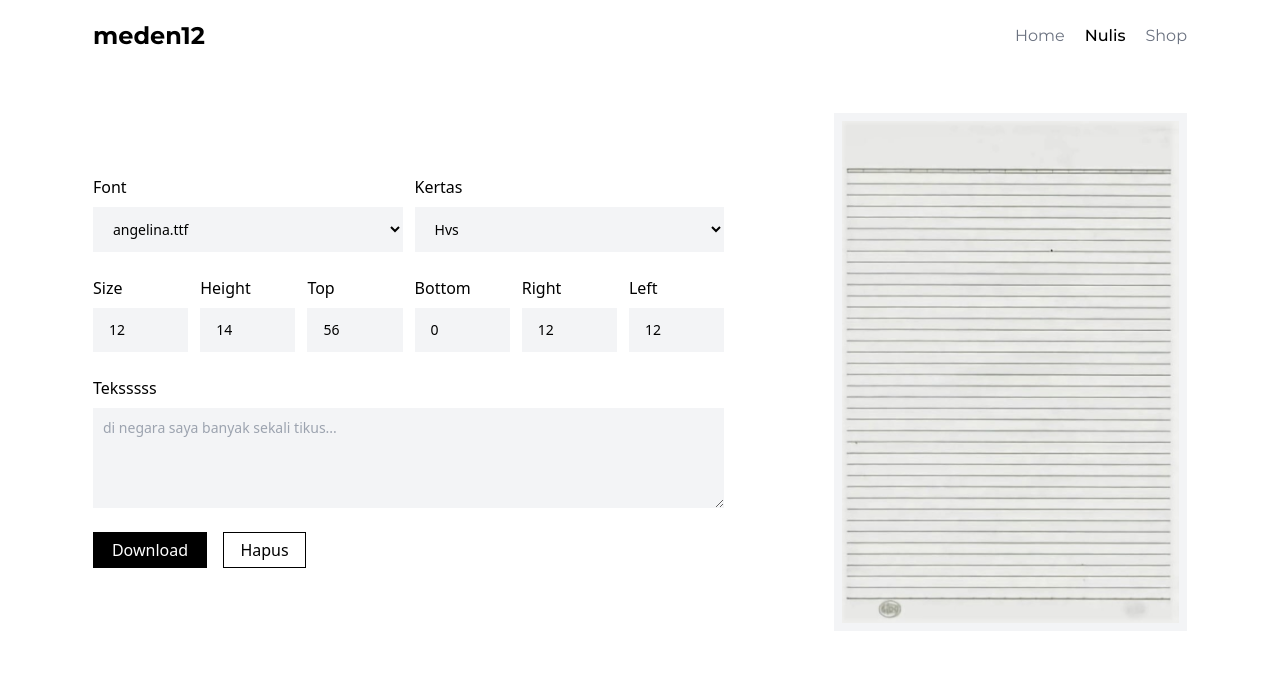
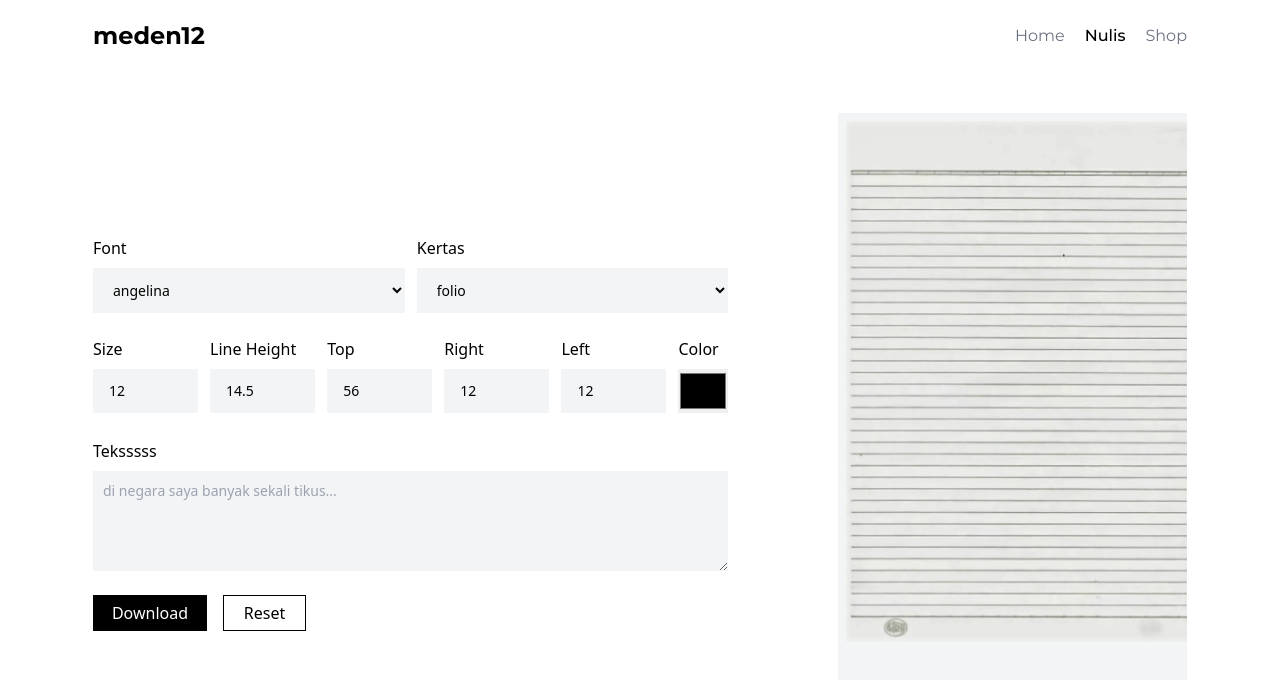
Before and after one commit to alfisyahrinn/meden12, a React (Vite) app: page /nulis in a window 1280 px wide. Shown: the top 680 px of the page. Built offline with nearby package versions, Linux system fonts and the light colour scheme.

Commit message:
menambahkan mengubah buku

```diff
--- a/src/assets/style/index.css
+++ b/src/assets/style/index.css
@@ -19,6 +19,7 @@ nav a.active {
   --left: 0;
   --height: 0;
   --font: Custom-1;
+  --color: #000;
 }
 #mantap {
   font-size: var(--size);
@@ -36,3 +37,14 @@ nav a.active {
   src: url('/src/assets/fonts/99HandWritting.ttf');
 } */
 /* End CustomFont */
+#image-container {
+  /* overflow: scroll; */
+  /* background-image: url('../image/kertas/hvs.jpg'); */
+  /* background-image: url('../image/kertas/folio.png'); */
+  /* height: 100vh; */
+  background-repeat: no-repeat;
+  background-size: 100%;
+  color: var(--color);
+  /* background-position: center top; */
+  /* background-attachment: fixed; */
+}
--- a/src/components/Nulis/NulisLeft.jsx
+++ b/src/components/Nulis/NulisLeft.jsx
@@ -41,12 +41,13 @@ const dataFont = [
   { font: 'Zahraaa.ttf' },
   { font: 'ZueyHandwriting-Regular.otf' },
 ];
-const dataKertas = [{ kertas: 'Hvs' }, { kertas: 'Duble Folio' }, { kertas: 'Kertas Jeruk' }];
+const dataKertas = [{ kertas: 'buku_1.jpg' }, { kertas: 'buku_2.jpg' }, { kertas: 'buku_3.jpg' }, { kertas: 'buku_4.jpg' }, { kertas: 'folio.png' }, { kertas: 'folio_1.jpg' }, { kertas: 'folio_2.jpg' }, { kertas: 'hvs.jpg' }];
 export default function NulisLeft({ setData, data, handleDownload }) {
   const [atribut, setAtribut] = useState({
     font: 'angelina.ttf',
-    kertas: '',
+    kertas: 'folio.png',
   });
+  console.log(atribut);
   const handleAtribut = (e) => {
     setAtribut({ ...atribut, [e.target.name]: e.target.value });
   };
@@ -60,6 +61,9 @@ export default function NulisLeft({ setData, data, handleDownload }) {
     font-family: 'Custom-1';
     src: url(/src/assets/fonts/${atribut.font});
   }
+  #image-container{
+    background-image: url('/src/assets/image/kertas/${atribut.kertas}');
+  }
   `;
 
   return (
@@ -72,17 +76,17 @@ export default function NulisLeft({ setData, data, handleDownload }) {
             <select id="font" className="py-3 px-4 pr-9 block w-full text-sm bg-gray-100 " value={atribut.font} name="font" onChange={handleAtribut}>
               {dataFont.map((item, index) => (
                 <option className="text-gray-600" value={item.font} key={index}>
-                  {item.font}
+                  {item.font.slice(0, item.font.length - 4)}
                 </option>
               ))}
             </select>
           </div>
           <div className="w-full space-y-[8px]">
             <label className="text-[16px]">Kertas</label>
-            <select id="font" className="py-3 px-4 pr-9 block w-full text-sm bg-gray-100 ">
+            <select id="kertas" name="kertas" value={atribut.kertas} onChange={handleAtribut} className="py-3 px-4 pr-9 block w-full text-sm bg-gray-100 ">
               {dataKertas.map((item, index) => (
-                <option className="text-gray-600" key={index}>
-                  {item.kertas}
+                <option className="text-gray-600" value={item.kertas} key={index}>
+                  {item.kertas.slice(0, item.kertas.length - 4)}
                 </option>
               ))}
             </select>
@@ -94,14 +98,15 @@ export default function NulisLeft({ setData, data, handleDownload }) {
             <input name="size" value={data.size} onChange={handleData} id="size" type="number" className="py-3 px-4 pr-9 block w-full text-sm bg-gray-100 " />
           </div>
           <div className="space-y-[8px]">
-            <label className="text-[16px]">Height</label>
-            <input name="height" value={data.height} onChange={handleData} id="height" type="number" className="py-3 px-4 pr-9 block w-full text-sm bg-gray-100 " />
+            <label className="text-[16px]">Line Height</label>
+            <input name="height" value={data.height} onChange={handleData} id="height" type="text" className="py-3 px-4 pr-9 block w-full text-sm bg-gray-100 " />
           </div>
           <div className="space-y-[8px]">
             <label className="text-[16px]">Top</label>
             <input name="top" value={data.top} onChange={handleData} id="top" type="number" className="py-3 px-4 pr-9 block w-full text-sm bg-gray-100 " />
           </div>
-          <div className="space-y-[8px]">
+
+          <div className="space-y-[8px] hidden">
             <label className="text-[16px]">Bottom</label>
             <input name="bottom" value={data.bottom} onChange={handleData} id="bottom" type="number" className="py-3 px-4 pr-9 block w-full text-sm bg-gray-100 " />
           </div>
@@ -113,17 +118,22 @@ export default function NulisLeft({ setData, data, handleDownload }) {
             <label className="text-[16px]">Left</label>
             <input value={data.left} id="left" onChange={handleData} name="left" type="number" className="py-3 px-4 pr-9 block w-full text-sm bg-gray-100 " />
           </div>
+          <div className="space-y-[8px]">
+            <label className="text-[16px]">Color</label>
+            <input type="color" className="h-[44px] p-0" name="color" value={data.color} onChange={handleData} />
+          </div>
         </div>
         <div className="mt-[24px] space-y-[8px]">
           <label className="text-[16px]">Teksssss</label>
           <textarea onChange={handleData} name="text" id="message" rows="4" className="block p-2.5 w-full text-sm text-gray-900 bg-gray-100 " placeholder="di negara saya banyak sekali tikus..."></textarea>
         </div>
+
         <div className="mt-[24px] space-x-[16px]">
           <button onClick={handleDownload} className="w-[114px] h-9 bg-black text-white font-medium">
             Download
           </button>
           <button type="reset" className="w-[83px] h-9 border border-black font-medium">
-            Hapus
+            Reset
           </button>
         </div>
       </form>
--- a/src/components/Nulis/NulisRight.jsx
+++ b/src/components/Nulis/NulisRight.jsx
@@ -9,15 +9,20 @@ export default function NulisRight({ data }) {
   document.documentElement.style.setProperty('--right', data.right + 'px');
   document.documentElement.style.setProperty('--left', data.left + 'px');
   document.documentElement.style.setProperty('--height', data.height + 'px');
+  document.documentElement.style.setProperty('--color', data.color);
   // const color = getComputedStyle(document.documentElement).getPropertyValue('--font');
   // console.log(color);
 
   return (
-    <div id="image-container" className="w-[600px] bg-gray-100 p-2 h-fit relative">
-      <img src={Folio} alt="" className="w-[350px]" />
-      <p id="mantap" className="absolute font-custom1 top-0  px-3 mt-14" style={{ whiteSpace: 'pre-wrap' }}>
-        {data.text}
-      </p>
+    <div className="w-[600px] overflow-scroll h-[80vh]">
+      <div className=" bg-gray-100 p-2 h-fit relative">
+        {/* <img src={Folio} alt="" className="w-[350px]" /> */}
+        <div className="w-[350px] h-[80vh] " id="image-container">
+          <p id="mantap" className="absolute font-custom1 top-0  px-3 mt-14" style={{ whiteSpace: 'pre-wrap' }}>
+            {data.text}
+          </p>
+        </div>
+      </div>
     </div>
   );
 }
--- a/src/pages/Nulis.jsx
+++ b/src/pages/Nulis.jsx
@@ -4,12 +4,13 @@ import html2canvas from 'html2canvas';
 
 const dataAwal = {
   size: 12,
-  height: 14,
+  height: 14.5,
   top: 56,
   bottom: 0,
   right: 12,
   left: 12,
   text: '',
+  color: '#000',
 };
 export default function NulisComponent() {
   const [data, setData] = useState(dataAwal);
@@ -26,7 +27,7 @@ export default function NulisComponent() {
     });
   };
   return (
-    <div className="flex gap-[110px] items-center">
+    <div className="flex gap-[110px] items-center overflow-x-hidden">
       <NulisLeft setData={setData} data={data} handleDownload={handleDownload} />
       <NulisRight data={data} />
     </div>
--- a/src/pages/Shop.jsx
+++ b/src/pages/Shop.jsx
@@ -1,6 +1,9 @@
 import React from 'react';
 
 export default function Shop() {
+  let fontName = 'itting.ttf';
+  let filter = fontName.slice(0, fontName.length - 4);
+  console.log(filter);
   return (
     <div className="text-red-500">
       Ini halaman <span className="font-bold">SHOPPING</span>
```
